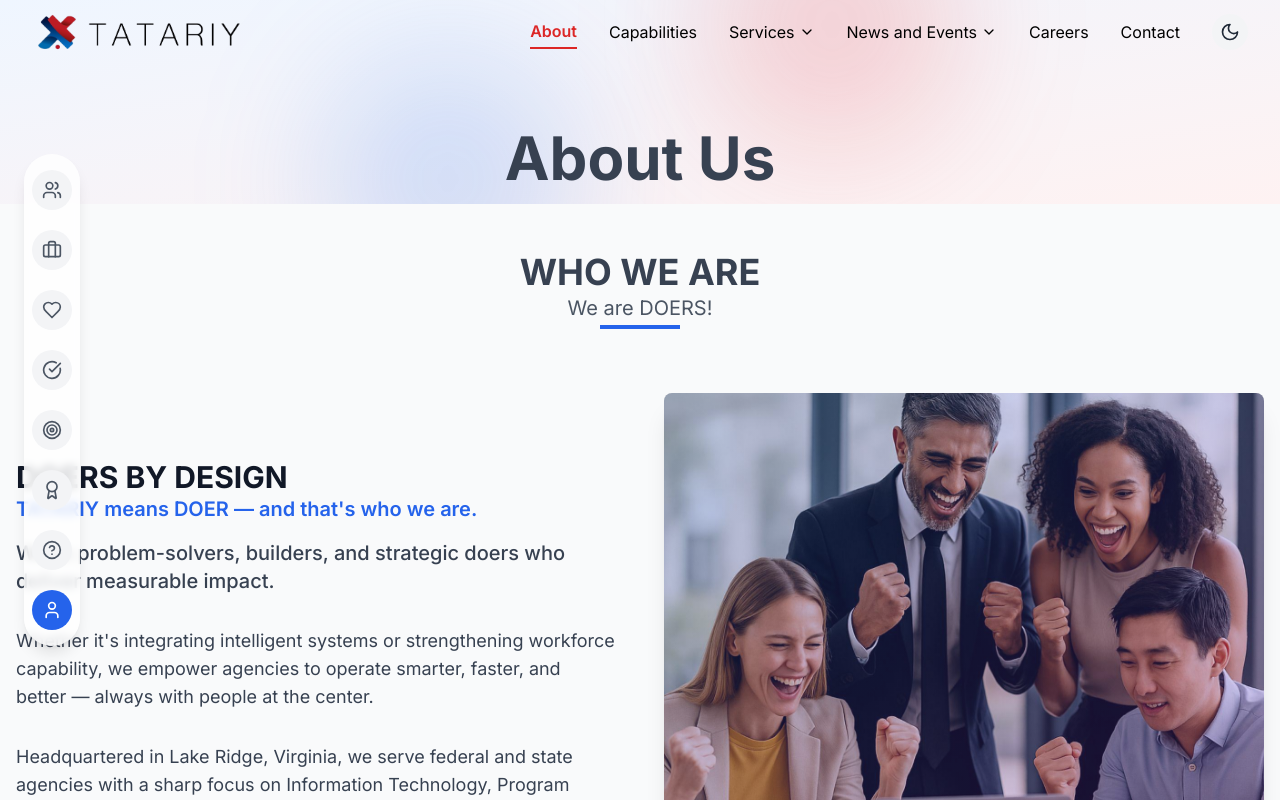
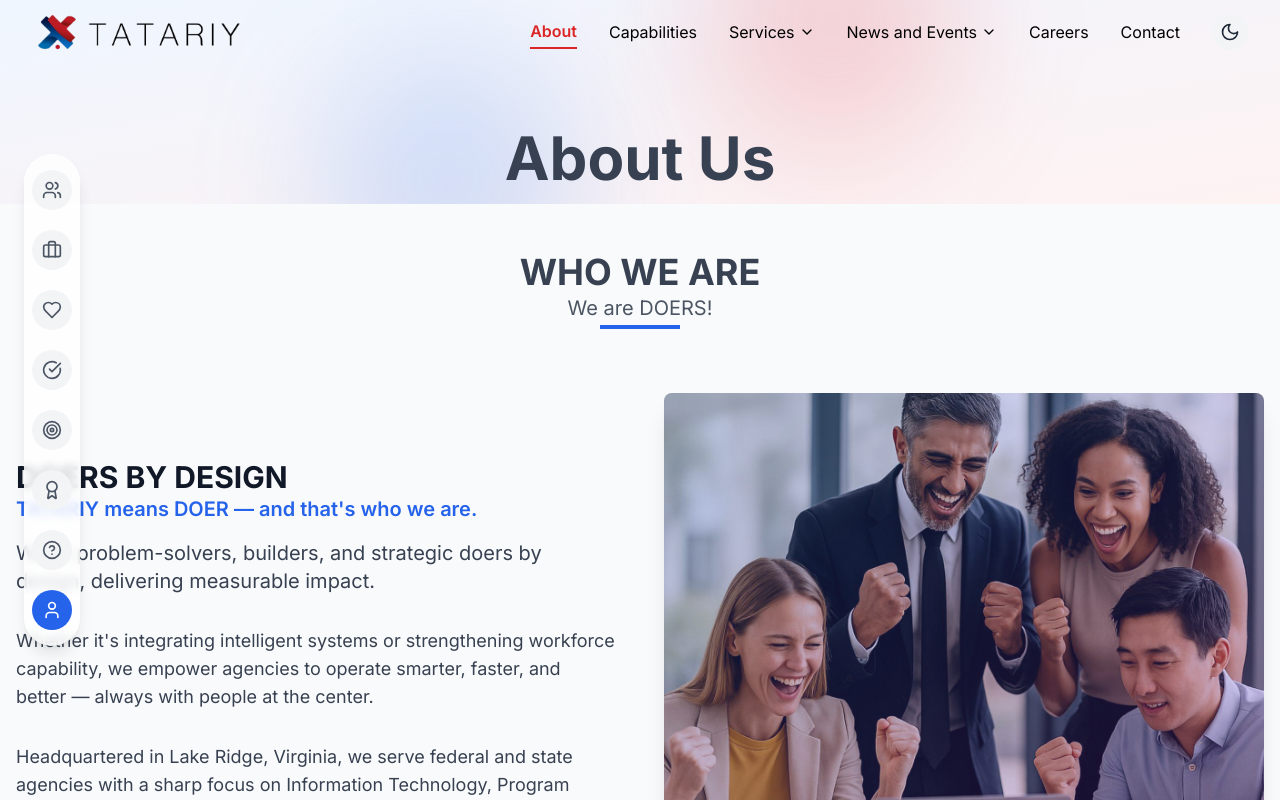
Before and after one commit to net2mulu/tatariy, a Next.js app: page /about in a window 1280 px wide. Shown: the top 800 px of the page. Built offline with nearby package versions, Linux system fonts and the light colour scheme.

Commit message:
Tatary fixes

```diff
--- a/components/about/who-we-are.tsx
+++ b/components/about/who-we-are.tsx
@@ -37,9 +37,9 @@ export default function WhoWeAre() {
               <p className="text-xl font-semibold text-blue-600 dark:text-blue-400 mb-4">
                 TATARIY means DOER — and that&apos;s who we are.
               </p>
-              <p className="text-xl text-gray-700 dark:text-gray-300 font-medium">
-                We&apos;re problem-solvers, builders, and strategic doers who
-                deliver measurable impact.
+              <p className="text-xl text-gray-700 dark:text-gray-300">
+                We&apos;re problem-solvers, builders, and strategic doers by
+                design, delivering measurable impact.
               </p>
             </div>
 
--- a/components/blog/blog-hero.tsx
+++ b/components/blog/blog-hero.tsx
@@ -16,7 +16,7 @@ export function BlogHero() {
             TATARIY Blog
           </h1>
           <p className="text-xl text-gray-600 dark:text-gray-300 mb-8 max-w-3xl mx-auto">
-            Welcome to TATARIYs Blog—where we ignite action in government
+            Welcome to our blog, where we ignite action in government
             contracting. Start here, win big.
           </p>
         </motion.div>
--- a/components/blog/newsletter-signup.tsx
+++ b/components/blog/newsletter-signup.tsx
@@ -18,7 +18,7 @@ export function NewsletterSignup() {
   };
 
   return (
-    <section className="py-16 bg-gradient-to-br from-blue-600 to-red-600 text-white">
+    <section className="py-16  bg-gradient-to-br  from-[#021647] to-[#056599] text-white">
       <div className="container mx-auto px-4 max-w-9xl">
         <motion.div
           initial={{ opacity: 0, y: 20 }}
--- a/data/press-data.ts
+++ b/data/press-data.ts
@@ -109,7 +109,7 @@ export const pressData: PressRelease[] = [
             },
             {
                 label: "Download Our Capabilities Statement",
-                url: "/capabilities-statement.pdf",
+                url: "/statement.pdf",
             },
         ],
         contact: {
```
Also changed, not shown: 1 other file (tests, documents, lock files or other folders).
